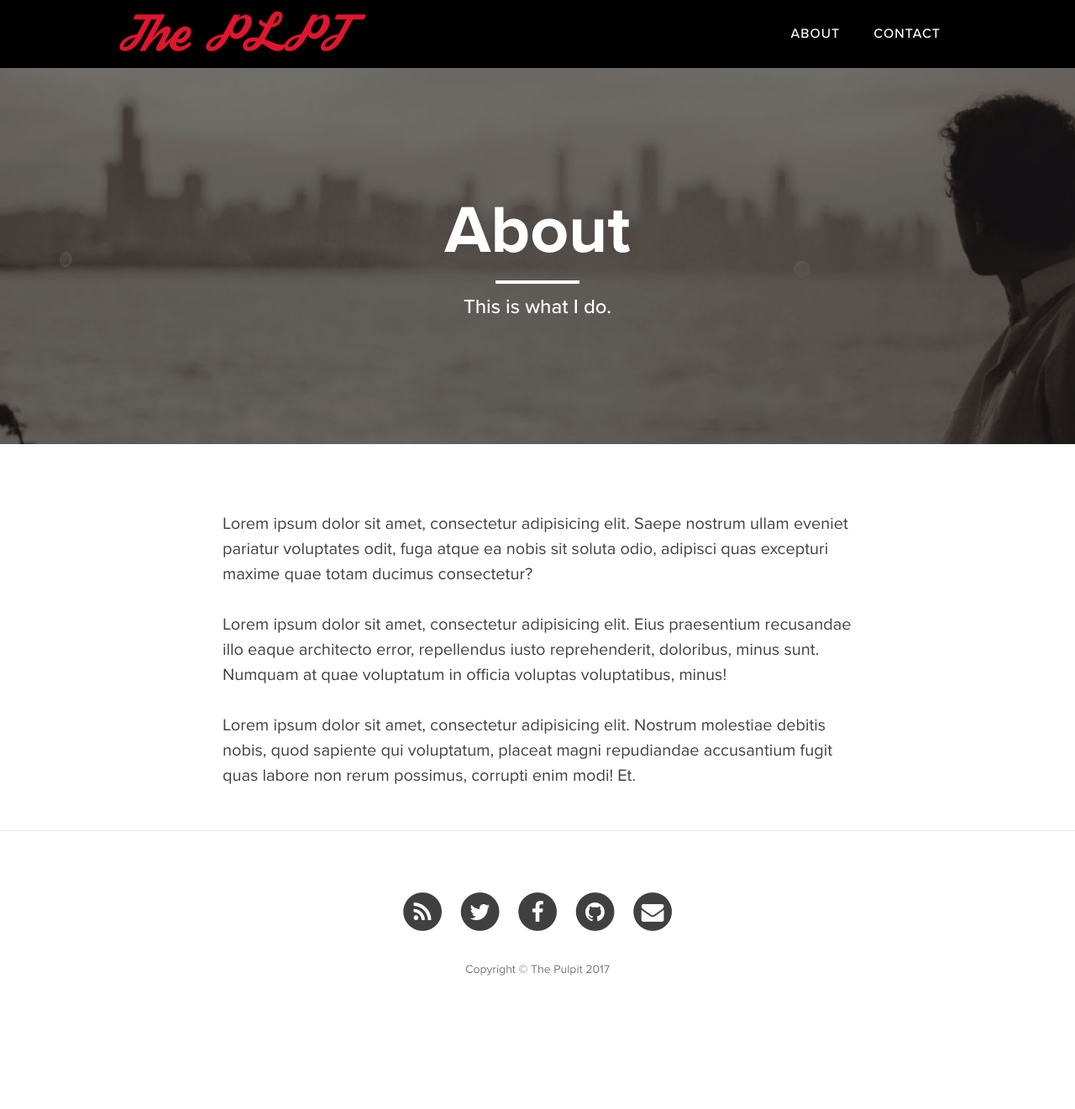
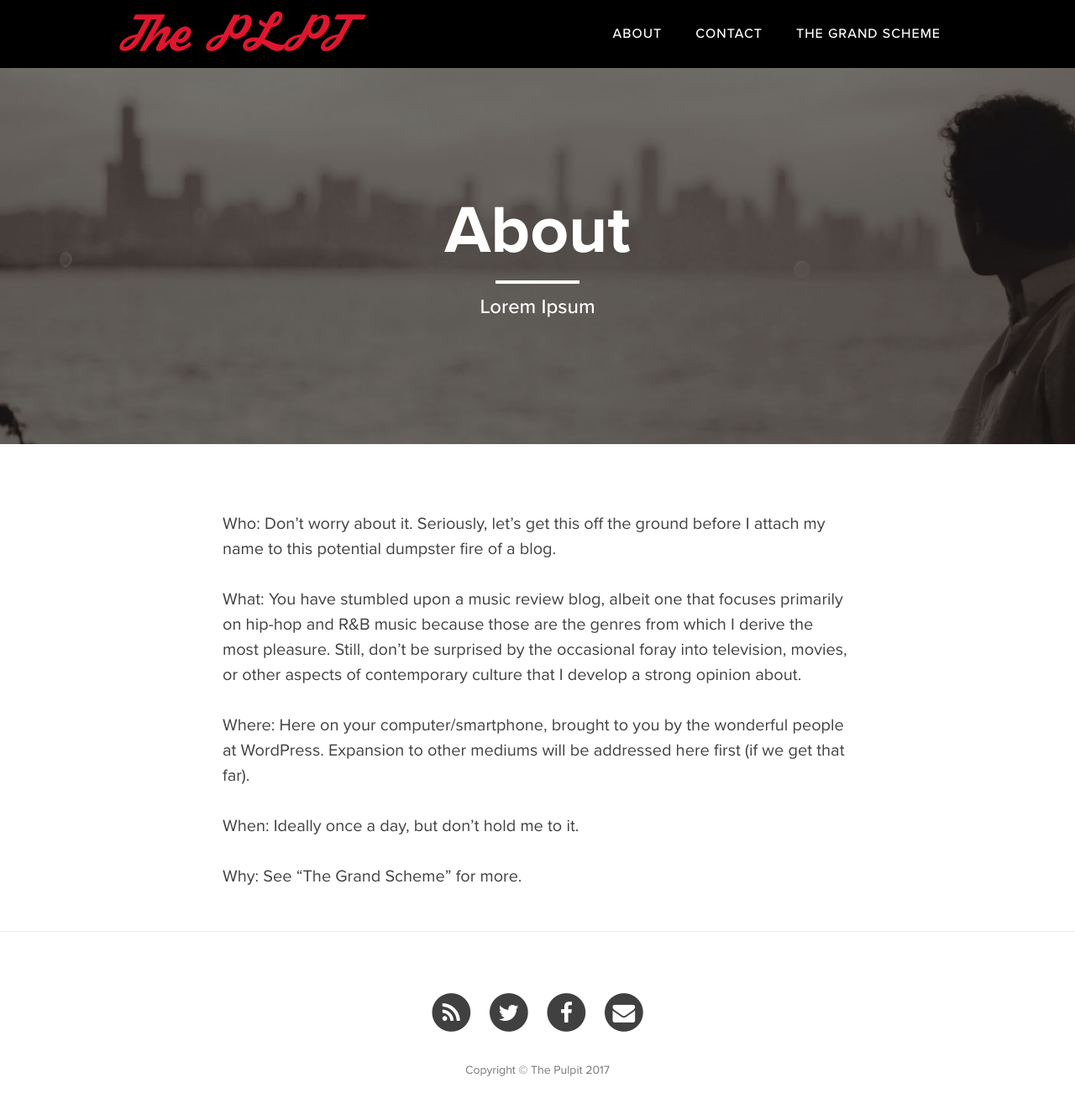
Before and after one commit to thepulpit/thepulpit.github.io, a Jekyll site: the page built from about.html, in a window 1280 px wide and 1350 px high. Shown: the top 1321 px of the window at 84% size. Built offline with Jekyll 4.4.1, drawn with Linux system fonts in a browser that asks for light colours; nearby versions of some CDN libraries.

Commit message:
github pages gem added and grand scheme and other content

```diff
--- a/Gemfile
+++ b/Gemfile
@@ -1,7 +1,9 @@
 source 'https://rubygems.org'
+
 
 group :jekyll_plugins do
   gem "jekyll-paginate"
   gem "jekyll-feed"
   gem "jekyll"
+  gem "github-pages"
 end
--- a/_config.yml
+++ b/_config.yml
@@ -7,7 +7,6 @@ description: "Write your site description here. It will be used as your sites me
 baseurl: ""
 url: "http://yourdomain.com"
 twitter_username: SBootstrap
-github_username:  davidtmiller
 facebook_username:  StartBootstrap
 email_username:  your-email@yourdomain.com
 
@@ -22,4 +21,4 @@ permalink: pretty
 paginate: 5
 exclude: ["less","node_modules","Gruntfile.js","package.json","README.md"]
 
-gems: [jekyll-paginate, jekyll-feed]
+plugins: [jekyll-paginate, jekyll-feed]
--- a/_layouts/page.html
+++ b/_layouts/page.html
@@ -8,8 +8,8 @@ layout: default
         <div class="row">
             <div class="col-lg-8 col-lg-offset-2 col-md-10 col-md-offset-1">
                 <div class="site-heading">
-                    <h1>{% if page.title %}{{ page.title }}<hr class="small">{% endif %}</h1>
-
+                    <h1>{% if page.title %}{{ page.title }}{% endif %}</h1>
+                    {% if page.title and page.description %}<hr class="small">{% endif %}
                     <span class="subheading">{{ page.description }}</span>
                 </div>
             </div>
--- a/about.html
+++ b/about.html
@@ -1,12 +1,16 @@
 ---
 layout: page
 title: "About"
-description: "This is what I do."
+description: "Lorem Ipsum"
 header-img: "img/about-bg.jpg"
 ---
 
-<p>Lorem ipsum dolor sit amet, consectetur adipisicing elit. Saepe nostrum ullam eveniet pariatur voluptates odit, fuga atque ea nobis sit soluta odio, adipisci quas excepturi maxime quae totam ducimus consectetur?</p>
+<p>Who: Don’t worry about it. Seriously, let’s get this off the ground before I attach my name to this potential dumpster fire of a blog.</p>
 
-<p>Lorem ipsum dolor sit amet, consectetur adipisicing elit. Eius praesentium recusandae illo eaque architecto error, repellendus iusto reprehenderit, doloribus, minus sunt. Numquam at quae voluptatum in officia voluptas voluptatibus, minus!</p>
+<p>What: You have stumbled upon a music review blog, albeit one that focuses primarily on hip-hop and R&B music because those are the genres from which I derive the most pleasure. Still, don’t be surprised by the occasional foray into television, movies, or other aspects of contemporary culture that I develop a strong opinion about.</p>
 
-<p>Lorem ipsum dolor sit amet, consectetur adipisicing elit. Nostrum molestiae debitis nobis, quod sapiente qui voluptatum, placeat magni repudiandae accusantium fugit quas labore non rerum possimus, corrupti enim modi! Et.</p>
+<p>Where: Here on your computer/smartphone, brought to you by the wonderful people at WordPress. Expansion to other mediums will be addressed here first (if we get that far).</p>
+
+<p>When: Ideally once a day, but don’t hold me to it.</p>
+
+<p>Why: See “The Grand Scheme” for more.</p>
--- a/contact.html
+++ b/contact.html
@@ -5,7 +5,7 @@ description: "Have questions? I have answers (maybe)."
 header-img: "img/contact-bg.jpg"
 ---
 
-<p>Want to get in touch with me? Fill out the form below to send me a message and I will try to get back to you within 24 hours!</p>
+<p>Feel free to fill out the form below with questions, comments, suggestions, criticism, feedback, anything. Just don’t be evil.</p>
 <!-- Contact Form - Enter your email address on line 19 of the mail/contact_me.php file to make this form work. -->
 <!-- WARNING: Some web hosts do not allow emails to be sent through forms to common mail hosts like Gmail or Yahoo. It's recommended that you use a private domain email address! -->
 <!-- NOTE: To use the contact form, your site must be on a live web host with PHP! The form will not work locally! -->
```
Also changed, not shown: grandScheme.html (added, +29 -0 lines), Gemfile.lock, img/city1.jpg (added).
